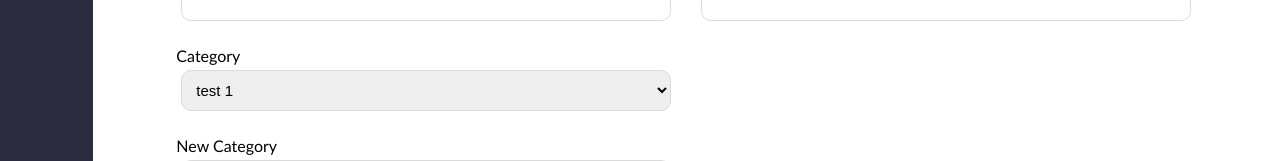
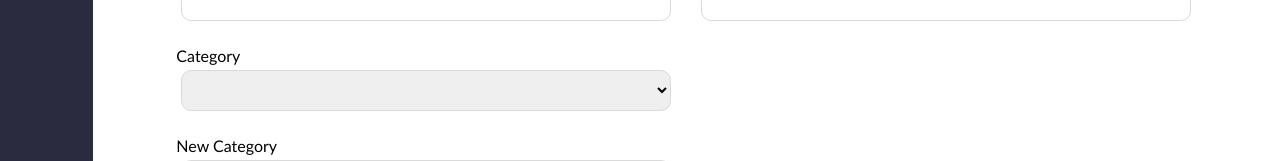
Before and after one commit to GretSeat/crm, a React (Create React App) app: page /ticket/1 in a window 1280 px wide. Shown: the part 272-433 px from the top of the page. Built offline with nearby package versions, Linux system fonts and the light colour scheme.

Commit message:
categories

```diff
--- a/src/App.js
+++ b/src/App.js
@@ -1,19 +1,29 @@
 import { BrowserRouter, Route, Routes } from "react-router-dom";
+import { useState } from "react";
 import Nav from "./components/Nav";
 import Dashboard from "./pages/Dashboard";
 import TicketPage from "./pages/TicketPage";
+import CategoriesContext from "./context";
 
 function App() {
+  const [categories, setCategories] = useState(null);
+  const value = { categories, setCategories };
+
   return (
     <div className="app">
+      <CategoriesContext.Provider value={value}>
         <BrowserRouter>
           <Nav />
           <Routes>
             <Route path="/" element={<Dashboard />} />
             <Route path="/ticket" element={<TicketPage />} />
-          <Route path="/ticket/:id" element={<TicketPage editMode={true} />} />
+            <Route
+              path="/ticket/:id"
+              element={<TicketPage editMode={true} />}
+            />
           </Routes>
         </BrowserRouter>
+      </CategoriesContext.Provider>
     </div>
   );
 }
--- /dev/null
+++ b/src/context.js
@@ -0,0 +1,8 @@
+import { createContext } from "react";
+
+const CategoriesContext = createContext({
+  categories: null,
+  setCategories: () => {},
+});
+
+export default CategoriesContext;
--- a/src/pages/Dashboard.js
+++ b/src/pages/Dashboard.js
@@ -1,9 +1,11 @@
 import { useState, useEffect, useContext } from "react";
 import TicketCard from "../components/TicketCard";
 import axios from "axios";
+import CategoriesContext from "../context";
 
 function Dashboard() {
   const [tickets, setTickets] = useState(null);
+  const { categories, setCategories } = useContext(CategoriesContext);
 
   useEffect(() => {
     async function fetchData() {
@@ -25,6 +27,10 @@ function Dashboard() {
       setTickets(formattedArray);
     }
     fetchData();
+  }, []);
+
+  useEffect(() => {
+    setCategories([...new Set(tickets?.map(({ category }) => category))]);
   }, []);
 
   const colors = [
--- a/src/pages/TicketPage.js
+++ b/src/pages/TicketPage.js
@@ -1,6 +1,7 @@
-import { useState } from "react";
+import { useState, useContext } from "react";
 import { useNavigate } from "react-router-dom";
 import axios from "axios";
+import CategoriesContext from "../context";
 
 const TicketPage = () => {
   const [formData, setFormData] = useState({
@@ -10,6 +11,8 @@ const TicketPage = () => {
   });
 
   const editMode = false;
+
+  const { categories, setCategories } = useContext(CategoriesContext);
 
   const navigate = useNavigate();
 
@@ -36,9 +39,6 @@ const TicketPage = () => {
       [name]: value,
     }));
   };
-
-  const categories = ["test 1", "test 2"];
-  console.log(formData);
 
   return (
     <div className="ticket">
```
Lines whose indentation alone changed are shown as unchanged.
